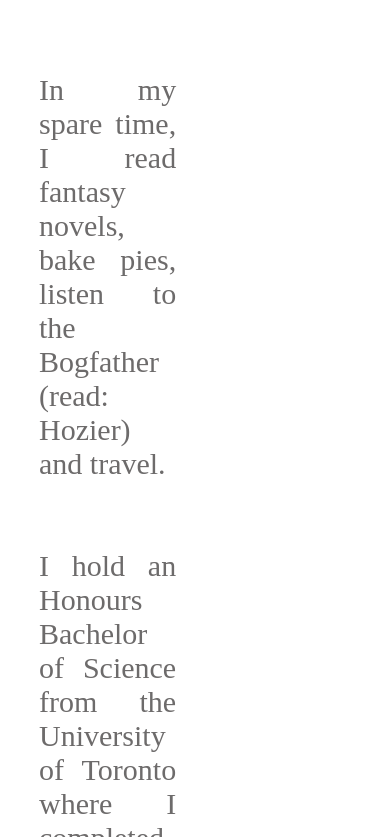
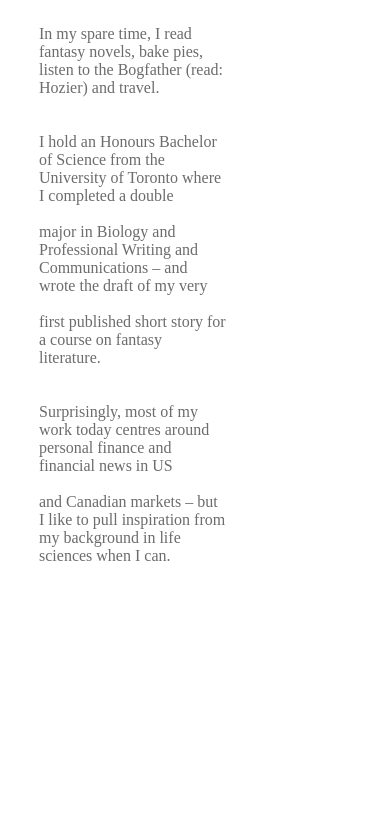
Before and after one commit to serahlouis/Website, a plain HTML site: page index.html in a window 390 px wide. Shown: the part 591-1428 px from the top of the page. After the commit the page ends 1228 px from the top, so only its background shows below. Drawn offline with Linux system fonts and the light colour scheme.

Commit message:
Update style.css

```diff
--- a/style.css
+++ b/style.css
@@ -328,6 +328,17 @@ nav .fa-solid{
 
 @media only screen and (max-width: 600px){
 
+
+    .intro-content {
+    display: flex;
+    align-items: flex-start; /* Align items to the top */
+  }
+
+  .text-content {
+    flex: 1; /* Take remaining space */
+    max-width: 60%; /* Limit text width */
+    text-align: left; /* Left-align text */
+  }
   .header-text h1 {
     font-size: 30px; /* Adjust the font size as needed */
     text-align: left; /* Left-align the text block */
@@ -343,11 +354,7 @@ nav .fa-solid{
         font-size: 16px
 
     }
-    .header-text{
 
-        font-size: 30px
-
-    }
     nav .fa-solid{
         display: block;
         font-size: 25px;
@@ -380,10 +387,7 @@ nav .fa-solid{
     align-items: center; /* Center items vertically */
 }
 
-.text-content {
-    flex: 1; /* Allow text content to grow */
-    padding-right: 50px; /* Add spacing between text and image */
-}
+
 
 
 
```
